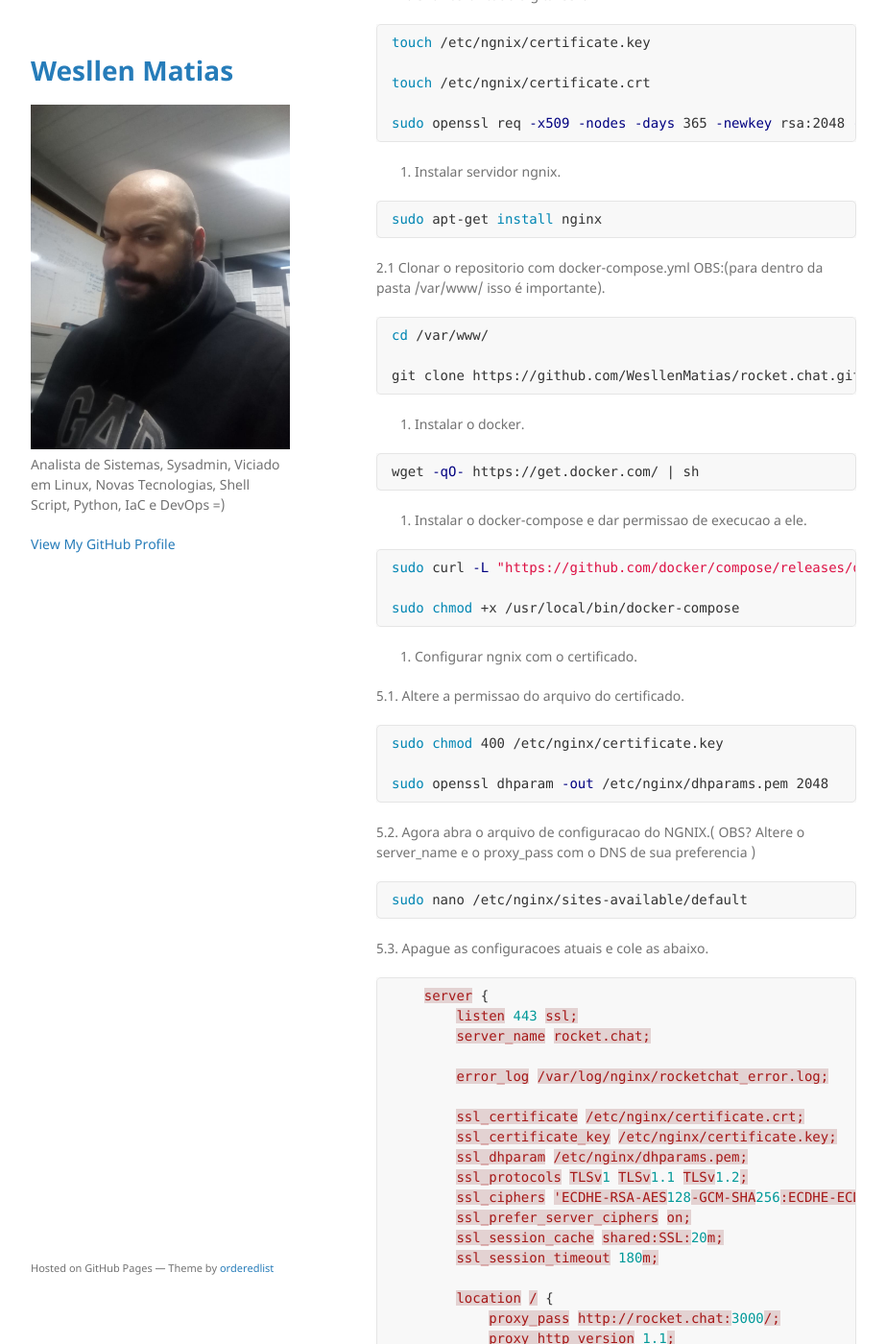
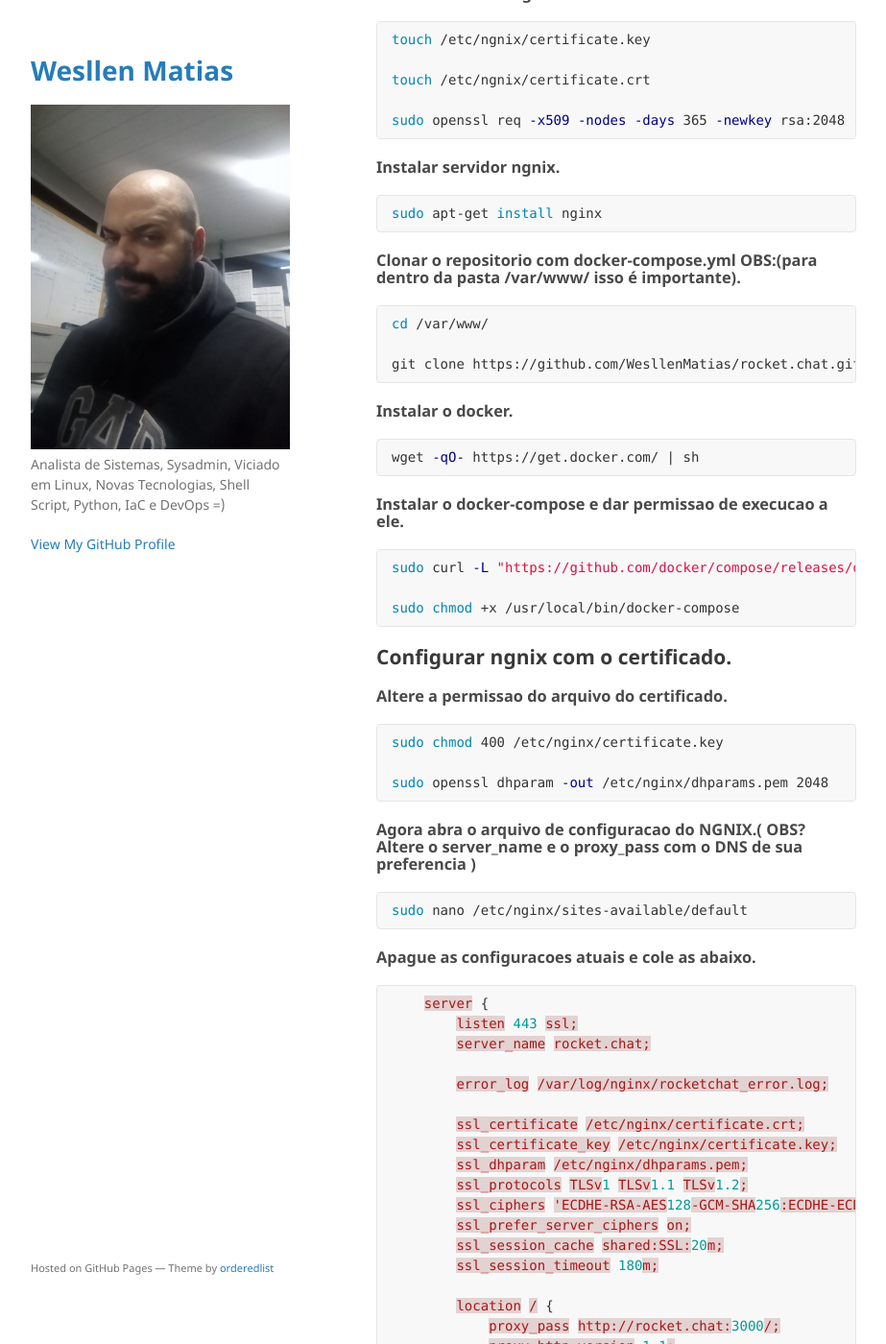
Before and after one commit to WesllenMatias/wesllenmatias.github.io, a Jekyll site: the page built from _posts/2020-04-20-rocket-chat-com-docker-compose.markdown, in a window 1280 px wide and 1400 px high, scrolled down 438 px. Shown: the whole window at 96% size, without its empty margins (178-1101 px from the left). Built offline with Jekyll 4.4.1, drawn with Linux system fonts in a browser that asks for light colours; some of the changed text lies outside the part shown.

Commit message:
Mais ajustes

````diff
--- a/_posts/2020-04-20-rocket-chat-com-docker-compose.markdown
+++ b/_posts/2020-04-20-rocket-chat-com-docker-compose.markdown
@@ -12,7 +12,7 @@ Rocket Chat no Docker.
 
 ## Etapas da configuracao:
 
-1. Criar certificado digital SSL.
+### Criar certificado digital SSL.
 
 ```shell
 touch /etc/ngnix/certificate.key
@@ -22,13 +22,13 @@ touch /etc/ngnix/certificate.crt
 sudo openssl req -x509 -nodes -days 365 -newkey rsa:2048 -keyout /etc/nginx/certificate.key -out /etc/nginx/certificate.crt
 ```
 
-2. Instalar servidor ngnix.
+### Instalar servidor ngnix.
 
 ```shell
 sudo apt-get install nginx
 ```
 
-2.1 Clonar o repositorio com docker-compose.yml OBS:(para dentro da pasta /var/www/ isso é importante).
+### Clonar o repositorio com docker-compose.yml OBS:(para dentro da pasta /var/www/ isso é importante).
 
 ```shell
 cd /var/www/
@@ -36,13 +36,13 @@ cd /var/www/
 git clone https://github.com/WesllenMatias/rocket.chat.git
 ```
 
-3. Instalar o docker.
+### Instalar o docker.
 
 ```shell
 wget -qO- https://get.docker.com/ | sh
 ```
 
-4. Instalar o docker-compose e dar permissao de execucao a ele.
+### Instalar o docker-compose e dar permissao de execucao a ele.
 
 ```shell
 sudo curl -L "https://github.com/docker/compose/releases/download/1.25.4/docker-compose-$(uname -s)-$(uname -m)" -o /usr/local/bin/docker-compose
@@ -50,9 +50,9 @@ sudo curl -L "https://github.com/docker/compose/releases/download/1.25.4/docker-
 sudo chmod +x /usr/local/bin/docker-compose
 ```
 
-5. Configurar ngnix com o certificado.
+## Configurar ngnix com o certificado.
 
-5.1. Altere a permissao do arquivo do certificado.
+### Altere a permissao do arquivo do certificado.
 
 ```shell
 sudo chmod 400 /etc/nginx/certificate.key
@@ -60,13 +60,13 @@ sudo chmod 400 /etc/nginx/certificate.key
 sudo openssl dhparam -out /etc/nginx/dhparams.pem 2048
 ```
 
-5.2. Agora abra o arquivo de configuracao do NGNIX.( OBS? Altere o server_name e o proxy_pass com o DNS de sua preferencia )
+### Agora abra o arquivo de configuracao do NGNIX.( OBS? Altere o server_name e o proxy_pass com o DNS de sua preferencia )
 
 ```shell
 sudo nano /etc/nginx/sites-available/default
 ```
 
-5.3. Apague as configuracoes atuais e cole as abaixo.
+### Apague as configuracoes atuais e cole as abaixo.
 
 ```json
     server {
@@ -99,20 +99,20 @@ sudo nano /etc/nginx/sites-available/default
     }
 ```
 
-5.4. Reinicie o NGNIX.
+### Reinicie o NGNIX.
 
 ```
 sudo service nginx configtest && sudo service nginx restart
 ```
 
-6. Crie as pastas onde vão ficar os volumes dos containers.
+### Crie as pastas onde vão ficar os volumes dos containers.
 
 ```
 sudo mkdir -p /var/www/rocket.chat/data/runtime/db
 sudo mkdir -p /var/www/rocket.chat/data/dump
 ```
 
-7. Agora va ate a pasta /var/www/rocket.chat/ e execute o docker-compose.yml
+### Agora va ate a pasta /var/www/rocket.chat/ e execute o docker-compose.yml
 
 ```
 docker-compose up -d
````
